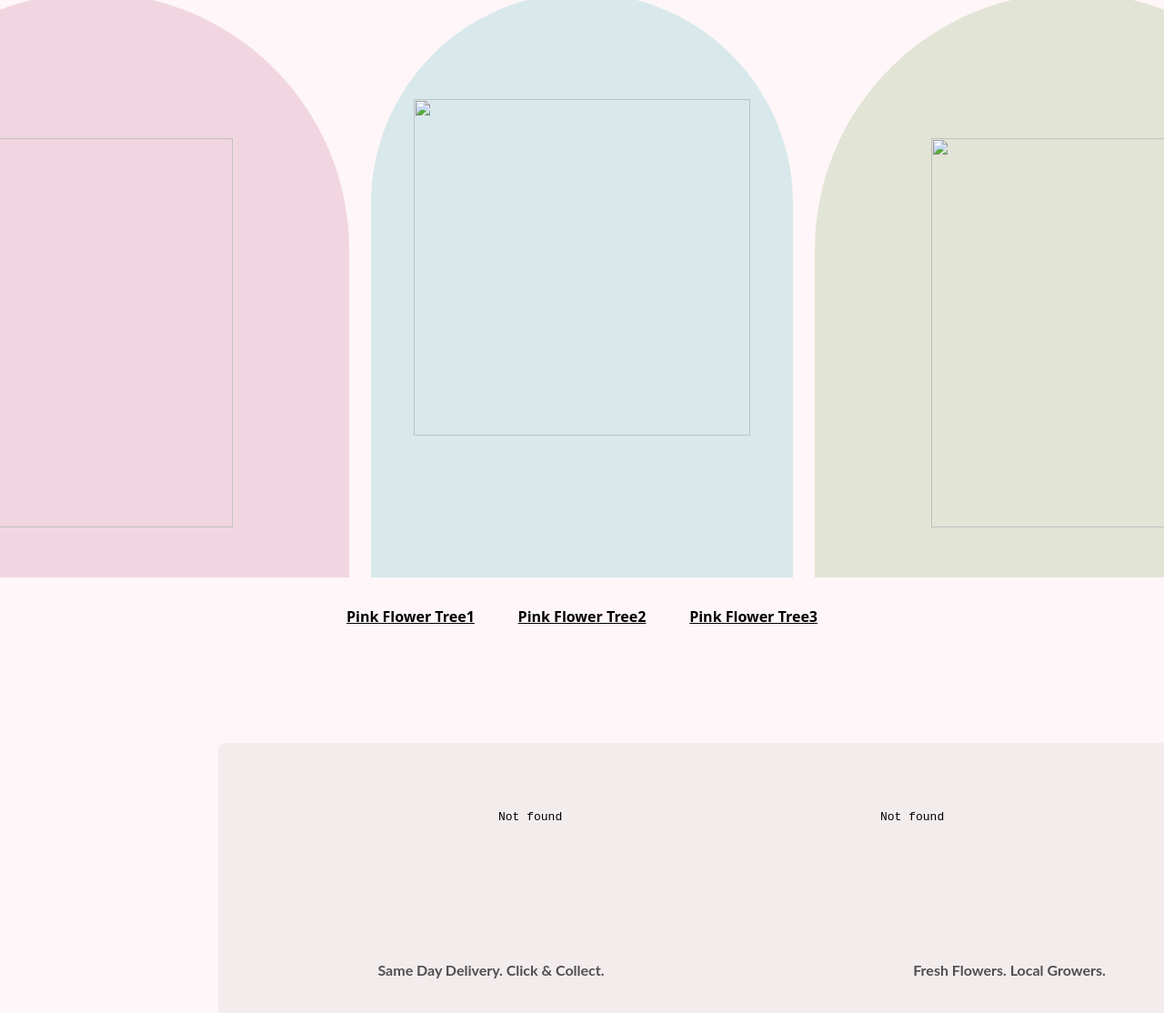
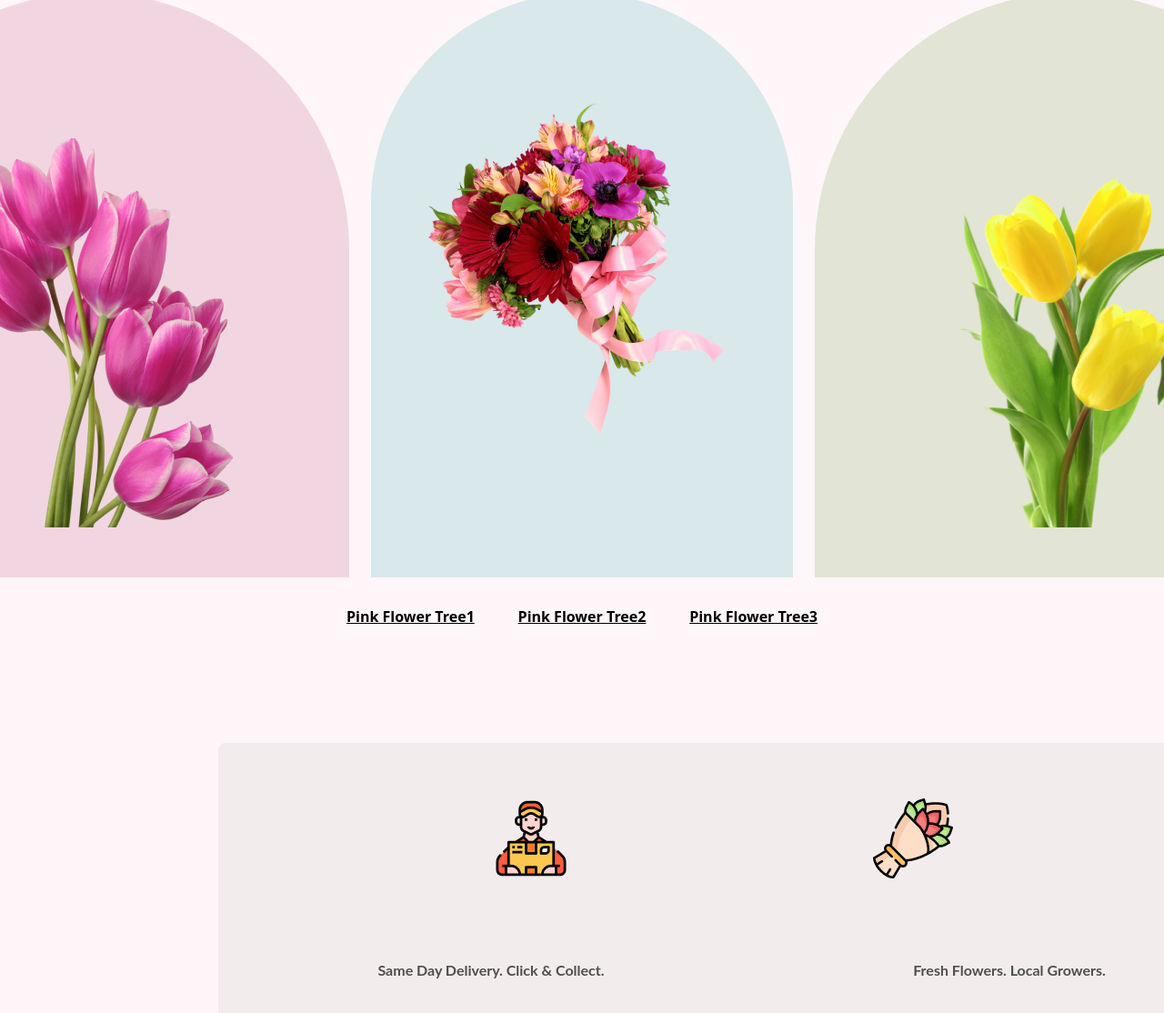
Before and after one commit to mahfujHosen4120/flowershop-assignment-1, a plain HTML site: page index.html in a window 1280 px wide. Shown: the part 1146-2260 px from the top of the page at 91% size. Drawn offline with Linux system fonts and the light colour scheme.

Commit message:
all images restored with fixing bugs

```diff
--- a/index.html
+++ b/index.html
@@ -4,7 +4,7 @@
     <meta charset="UTF-8">
     <meta name="viewport" content="width=device-width, initial-scale=1.0">
     <title>flowershop</title>
-    <link rel="shortcut icon" href="Flower Asset/Group 58.png" type="image/x-icon">
+    <link rel="shortcut icon" href="./images/Group 58.png" type="image/x-icon">
 </head>
 <link rel="stylesheet" href="style/style.css">
 <body>
@@ -20,7 +20,7 @@
                     <button class="btn-primary">Shop Now</button>
 
                 </div>
-                <img class="bannar-img" src="./Flower Asset/pngwing 10.png" alt="">
+                <img class="bannar-img" src="./images/pngwing 10.png" alt="">
 
 
             </div>
@@ -44,9 +44,9 @@
 
 
             <div class="flowers-container">
-                <div class="box1"><img class="pic" src="./Flower Asset/pngwing 6.png" alt=""></div>
-                <div class="box2"><img class="pic2" src="./Flower Asset/pngwing 5.png" alt=""></div>
-                <div class="box3"><img class="pic" src="./Flower Asset/pngwing 7.png" alt=""></div>
+                <div class="box1"><img class="pic" src="./images/pngwing 6.png" alt=""></div>
+                <div class="box2"><img class="pic2" src="./images/pngwing 5.png" alt=""></div>
+                <div class="box3"><img class="pic" src="./images/pngwing 7.png" alt=""></div>
 
             </div>
                 <div class="flower-name"><h4><u>Pink Flower Tree1</u></h4>
@@ -56,18 +56,18 @@
             <!-- support section -->
             <section class="support">
                 <div class="supportitems">
-                    <i class="icon1"><iframe src="./Flower Asset/Group 57.png" frameborder="0"></iframe></i>
+                    <i class="icon1"><iframe src="./images/Group 57.png" frameborder="0"></iframe></i>
                     <h4 class="icon-heading1">Same Day Delivery. Click & Collect.</h4>
 
                 </div>
                 <div class="supportitems">
-                    <i class="icon2"><iframe src="./Flower Asset/Group 58.png" frameborder="0"></iframe></i>
+                    <i class="icon2"><iframe src="./images/Group 58.png" frameborder="0"></iframe></i>
 
                     <h4 class="icon-heading2">Fresh Flowers. Local Growers.</h4>
 
                 </div>
                 <div class="supportitems">
-                    <i class="icon3"><iframe src="./Flower Asset/Group 59.png" frameborder="0"></iframe></i>
+                    <i class="icon3"><iframe src="./images/Group 59.png" frameborder="0"></iframe></i>
                     <h4 class="icon-heading3">24/7 Free Support.</h4>
 
                 </div>
```
